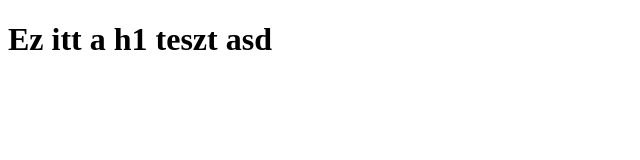
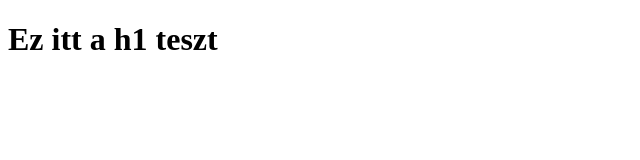
Before and after one commit to vtamasps/ps-teszt, a plain HTML site: page index.html in a window 1280 px wide. Shown: the full height of the page, 0-640 px from the left. Drawn offline with Linux system fonts and the light colour scheme.

Commit message:
Update index.html

```diff
--- a/index.html
+++ b/index.html
@@ -2,7 +2,7 @@
 <html>
 <body>
 
-<h1>Ez itt a h1 teszt asd</h1>
+<h1>Ez itt a h1 teszt</h1>
 
 </body>
 </html>
```
